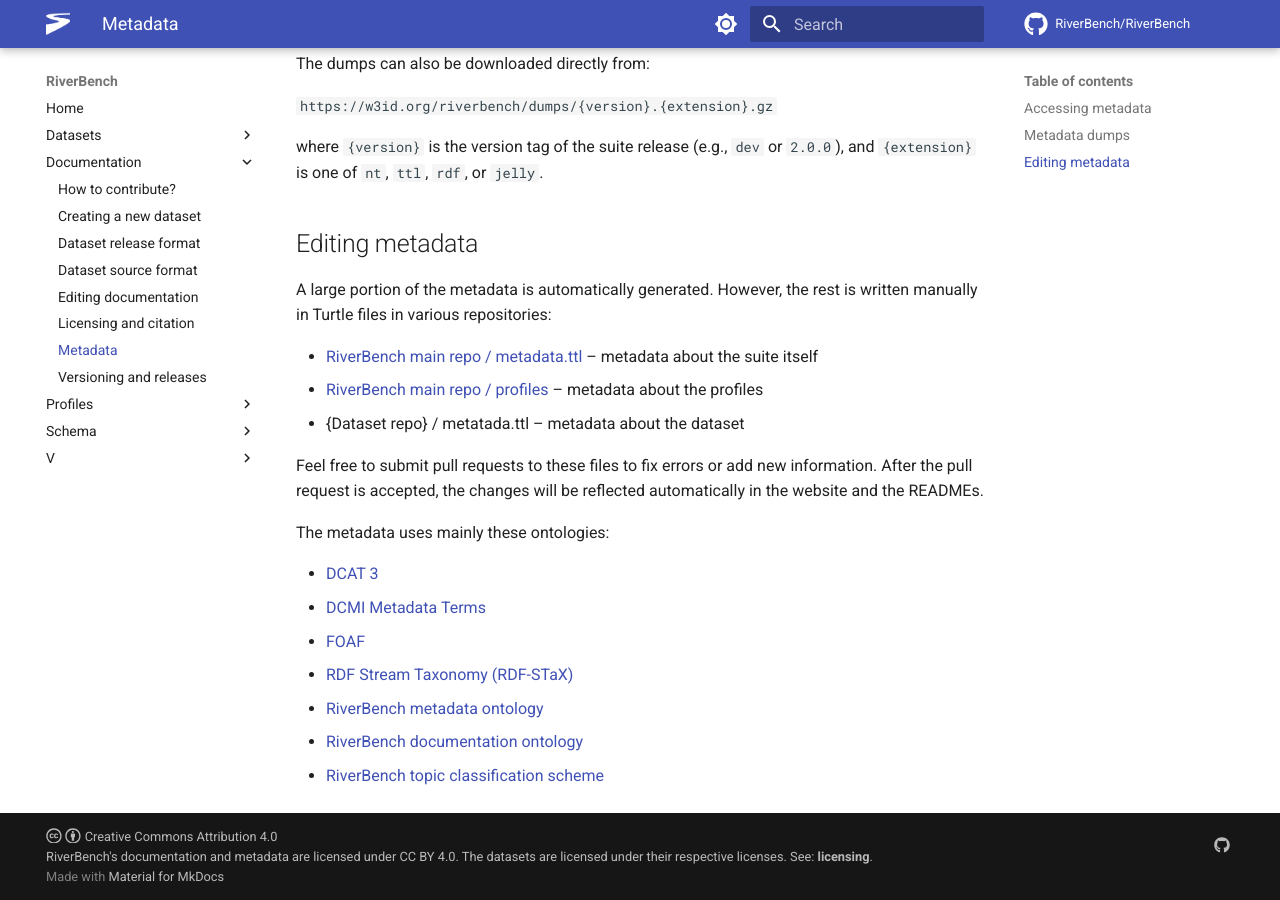
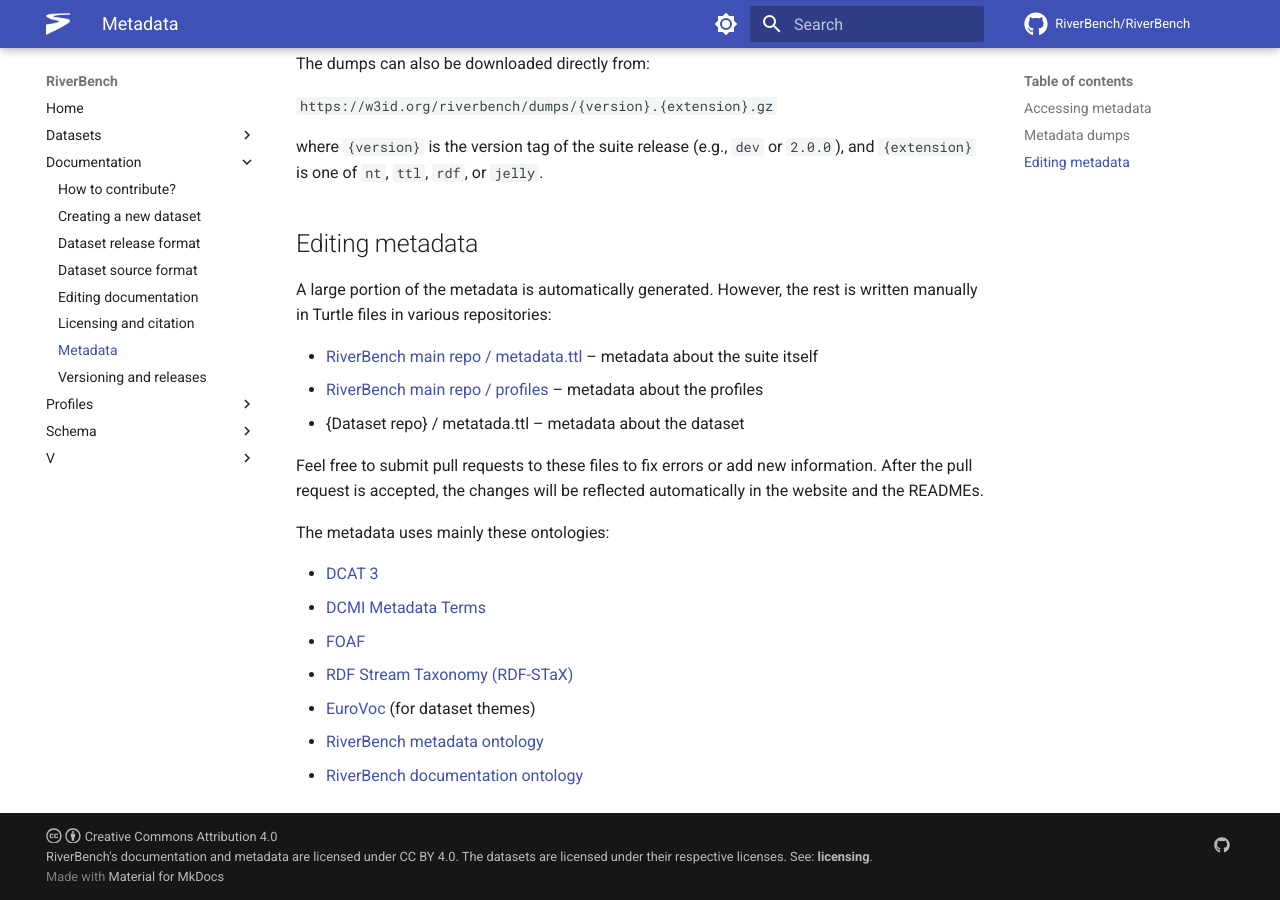
Before and after one commit to RiverBench/riverbench.github.io, an MkDocs documentation site: the page built from docs/documentation/metadata.md, in a window 1280 px wide and 900 px high, scrolled down 1219 px. Built offline with MkDocs 1.6.1 and Material for MkDocs 9.7.7, drawn with Linux system fonts in a browser that asks for light colours; comment, search, counter and statistics services are not loaded.

Commit message:
Docs: use EuroVoc for dataset themes
Issue: RiverBench/RiverBench#59

```diff
--- a/docs/documentation/metadata.md
+++ b/docs/documentation/metadata.md
@@ -54,6 +54,6 @@
 - [DCMI Metadata Terms](https://www.dublincore.org/specifications/dublin-core/dcmi-terms/)
 - [FOAF](http://xmlns.com/foaf/0.1/)
 - [RDF Stream Taxonomy (RDF-STaX)](https://w3id.org/stax/dev/ontology)
+- [EuroVoc](https://op.europa.eu/en/web/eu-vocabularies/dataset/-/resource?uri=http://publications.europa.eu/resource/dataset/eurovoc) (for dataset themes)
 - [RiverBench metadata ontology](../schema/metadata/dev.md)
 - [RiverBench documentation ontology](../schema/documentation/dev.md)
-- [RiverBench topic classification scheme](../schema/theme/dev.md)
```
Also changed, not shown: docs/documentation/creating-new-dataset.md (+1 -0 lines).
